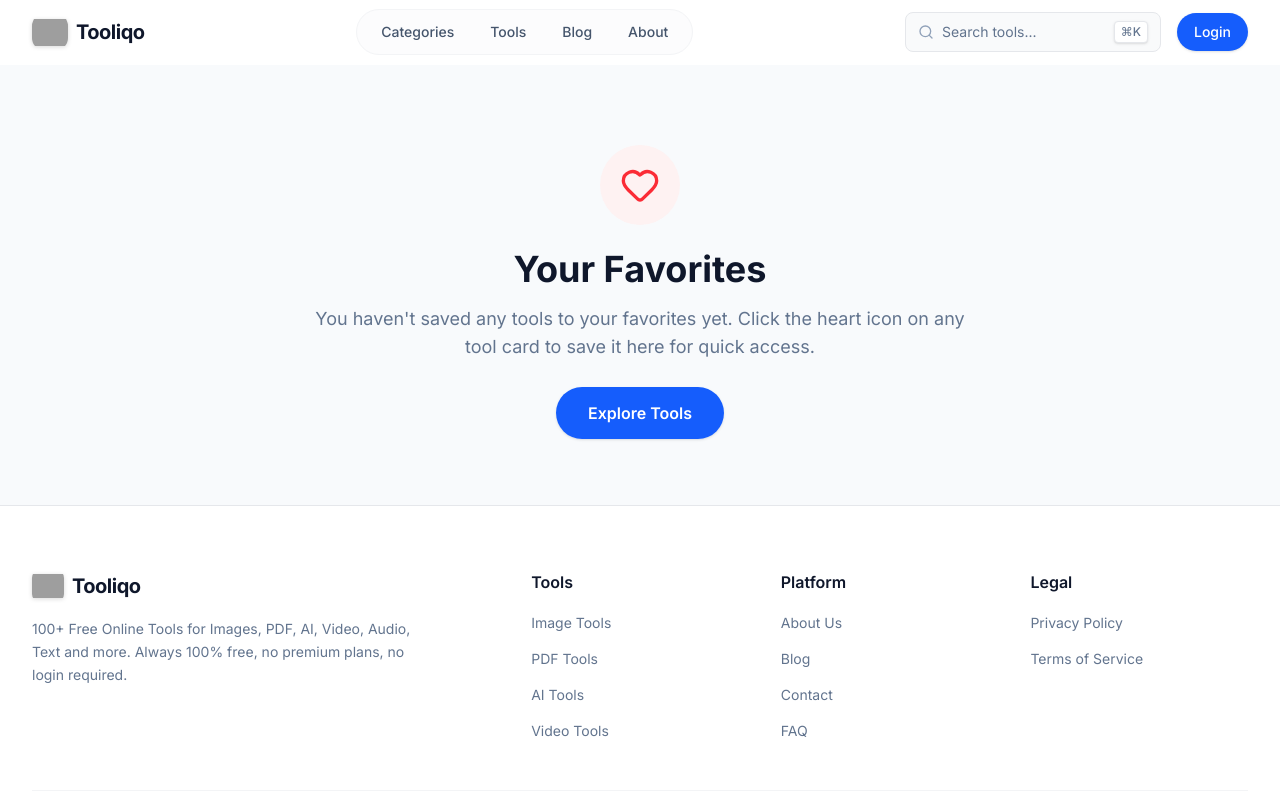
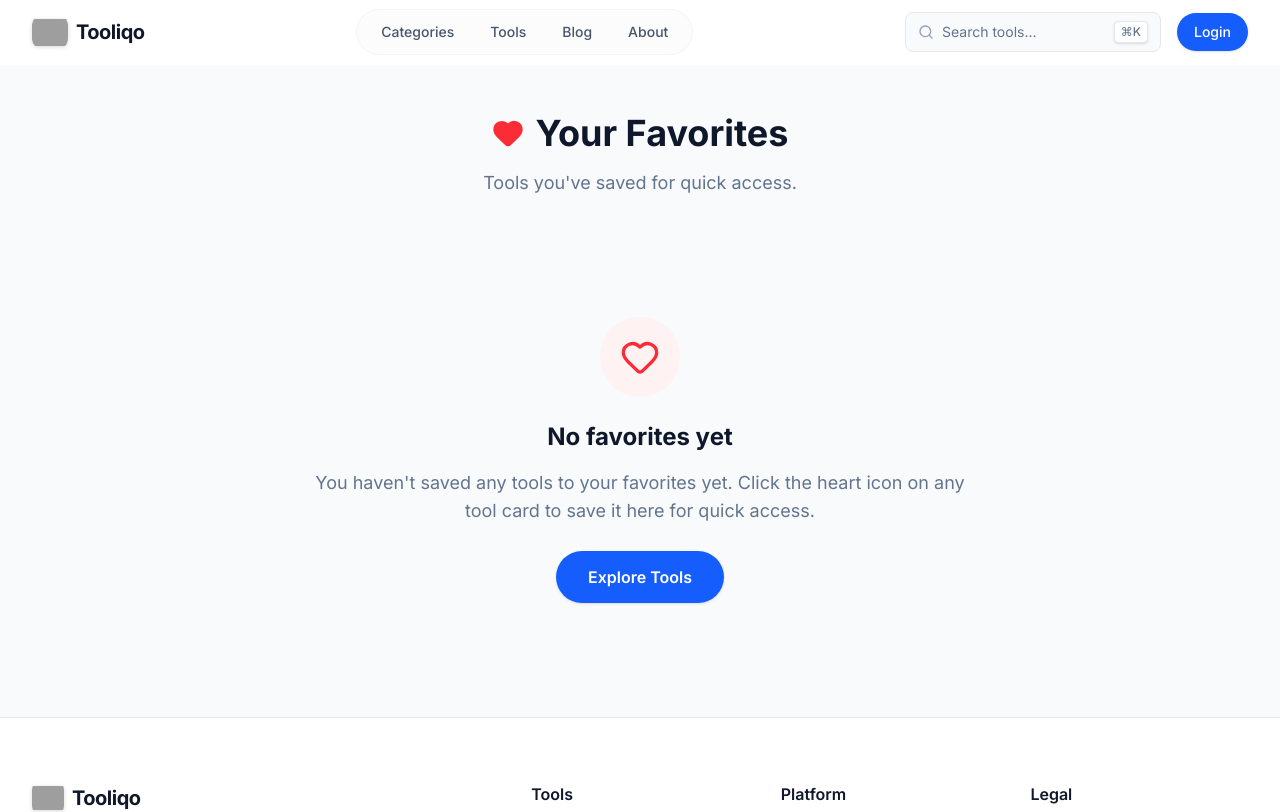
Before and after one commit to Padmini20-S/Tooliqo, a Next.js app: page /favorites in a window 1280 px wide. Shown: the top 812 px of the page. Built offline with nearby package versions, Linux system fonts and the light colour scheme; grey boxes are pictures that could not be loaded.

Commit message:
Make favorites page dynamic using localStorage

```diff
--- a/app/favorites/page.tsx
+++ b/app/favorites/page.tsx
@@ -1,14 +1,51 @@
-import React from "react";
+"use client";
+
+import React, { useState, useEffect } from "react";
 import Link from "next/link";
 import { Heart } from "lucide-react";
+import { tools } from "@/lib/tools";
+import ToolCard from "@/components/ToolCard";
 
 export default function FavoritesPage() {
+  const [favoriteSlugs, setFavoriteSlugs] = useState<string[]>([]);
+  const [isLoaded, setIsLoaded] = useState(false);
+
+  useEffect(() => {
+    const saved = JSON.parse(localStorage.getItem("tooliqo_favorites") || "[]");
+    setFavoriteSlugs(saved);
+    setIsLoaded(true);
+  }, []);
+
+  const favoriteTools = tools.filter((t) => favoriteSlugs.includes(t.slug));
+
+  if (!isLoaded) {
+    return <div className="flex-1 w-full py-20 text-center text-slate-500">Loading your favorites...</div>;
+  }
+
   return (
-    <div className="flex-1 w-full max-w-7xl mx-auto px-4 sm:px-6 lg:px-8 py-20 text-center">
+    <div className="flex-1 w-full max-w-7xl mx-auto px-4 sm:px-6 lg:px-8 py-12">
+      <div className="mb-10 text-center">
+        <h1 className="text-4xl font-bold text-slate-900 mb-4 flex items-center justify-center gap-3">
+          <Heart className="w-8 h-8 text-red-500 fill-red-500" />
+          Your Favorites
+        </h1>
+        <p className="text-lg text-slate-500 max-w-2xl mx-auto">
+          Tools you've saved for quick access.
+        </p>
+      </div>
+
+      {favoriteTools.length > 0 ? (
+        <div className="grid grid-cols-1 sm:grid-cols-2 md:grid-cols-3 lg:grid-cols-4 gap-6">
+          {favoriteTools.map((tool, index) => (
+            <ToolCard key={tool.slug} tool={tool} index={index} />
+          ))}
+        </div>
+      ) : (
+        <div className="text-center py-20">
           <div className="w-20 h-20 bg-red-50 text-red-500 rounded-full flex items-center justify-center mx-auto mb-6">
             <Heart className="w-10 h-10" />
           </div>
-      <h1 className="text-4xl font-bold text-slate-900 mb-4">Your Favorites</h1>
+          <h2 className="text-2xl font-bold text-slate-900 mb-4">No favorites yet</h2>
           <p className="text-lg text-slate-500 max-w-2xl mx-auto mb-10">
             You haven't saved any tools to your favorites yet. Click the heart icon on any tool card to save it here for quick access.
           </p>
@@ -16,5 +53,7 @@ export default function FavoritesPage() {
             Explore Tools
           </Link>
         </div>
+      )}
+    </div>
   );
 }
```
Lines whose indentation alone changed are shown as unchanged.
